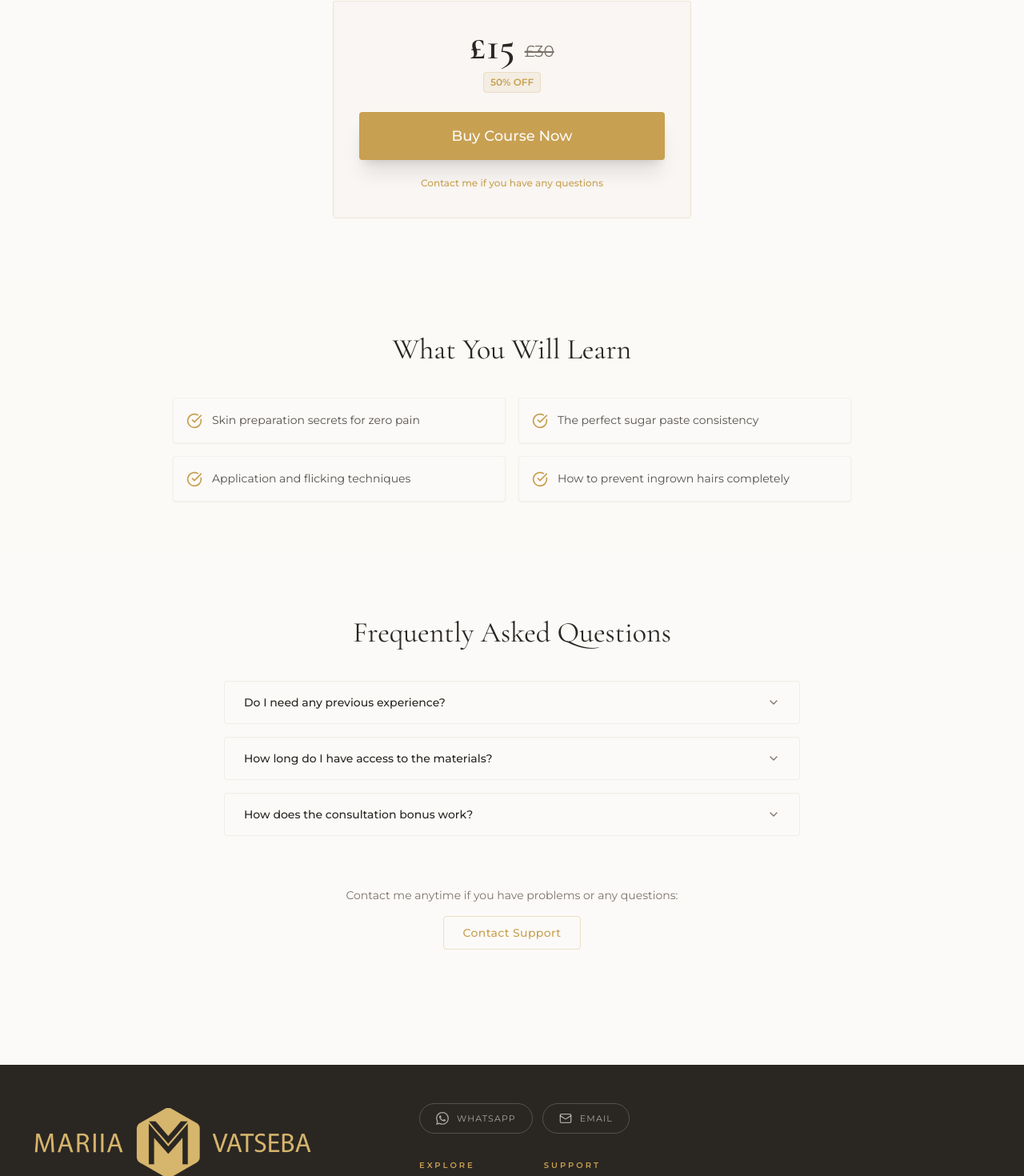
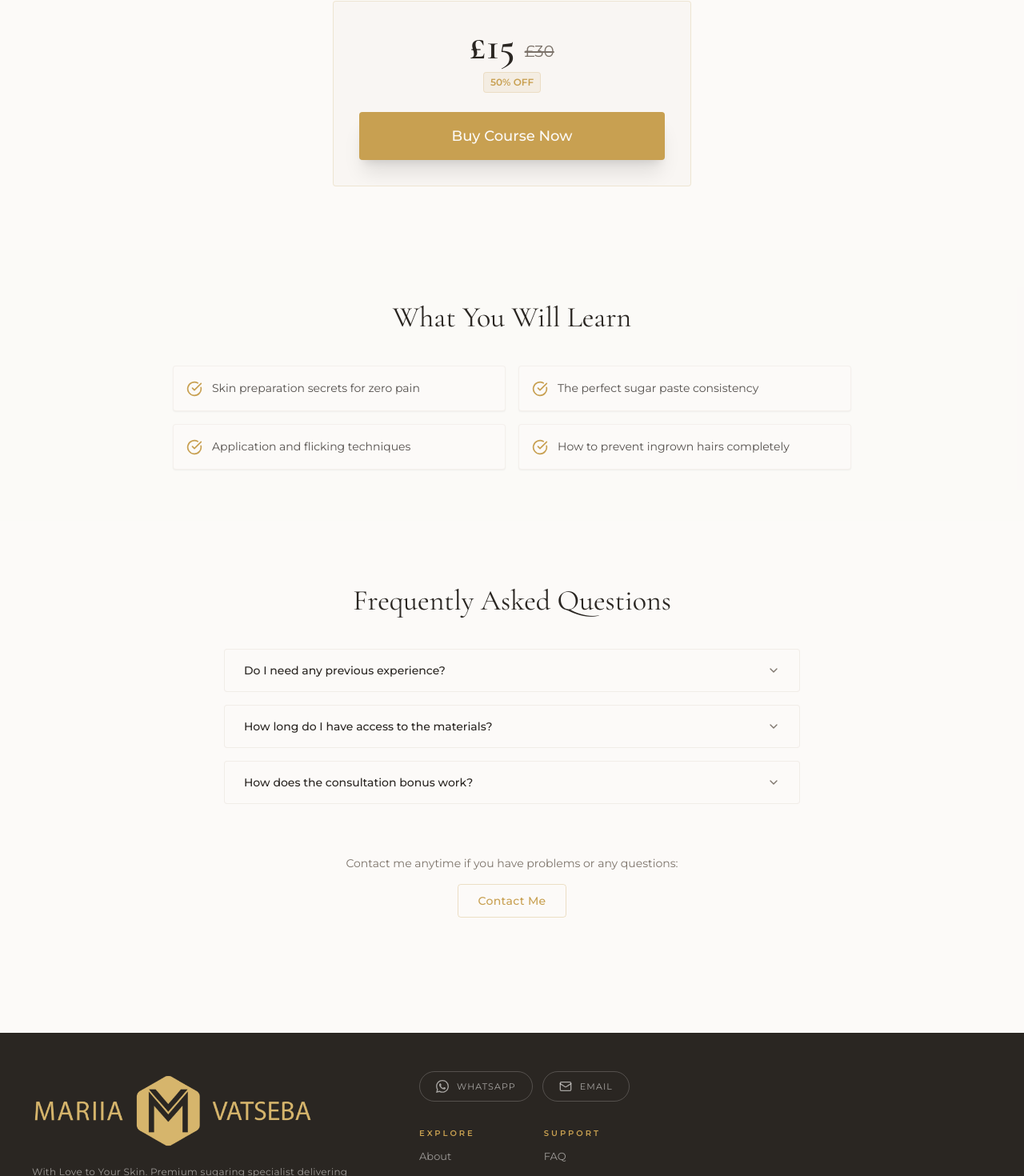
Before and after one commit to sweet-orchard/mv-sugaring-bristol-website, a React (Vite) app: page /course in a window 1280 px wide. Shown: the part 404-1874 px from the top of the page at 80% size. Built offline with nearby package versions, Linux system fonts and the light colour scheme.

Commit message:
feat: update course text and move contact modal to bottom support section

```diff
--- a/src/pages/CoursePage.jsx
+++ b/src/pages/CoursePage.jsx
@@ -70,16 +70,10 @@ export default function CoursePage() {
 
                         <a
                             href="https://buy.stripe.com/test_6oUfZh9xidSn8RZ0zs2ZO00"
-                            className="block w-full bg-primary hover:bg-primary/90 text-background font-medium py-4 rounded-sm transition-all shadow-xl hover:shadow-2xl hover:-translate-y-0.5 mb-4 text-lg"
+                            className="block w-full bg-primary hover:bg-primary/90 text-background font-medium py-4 rounded-sm transition-all shadow-xl hover:shadow-2xl hover:-translate-y-0.5 text-lg"
                         >
                             {t.buyNowBtn}
                         </a>
-                        <button
-                            onClick={() => setIsContactModalOpen(true)}
-                            className="text-xs text-primary font-medium hover:underline inline-flex items-center justify-center w-full focus:outline-none"
-                        >
-                            {t.questionsLink}
-                        </button>
                     </motion.div>
                 </section>
 
@@ -140,12 +134,12 @@ export default function CoursePage() {
                             <p className="text-muted-foreground font-body text-sm mb-4">
                                 {t.supportText}
                             </p>
-                            <a
-                                href="/#contact"
-                                className="inline-block border border-primary/30 text-primary hover:bg-primary/5 px-6 py-2.5 rounded-sm transition-colors text-sm font-medium tracking-wide"
+                            <button
+                                onClick={() => setIsContactModalOpen(true)}
+                                className="inline-block border border-primary/30 text-primary hover:bg-primary/5 px-6 py-2.5 rounded-sm transition-colors text-sm font-medium tracking-wide focus:outline-none"
                             >
                                 {t.supportLink}
-                            </a>
+                            </button>
                         </div>
                     </div>
                 </section>
```
Also changed, not shown: src/translations.js.
